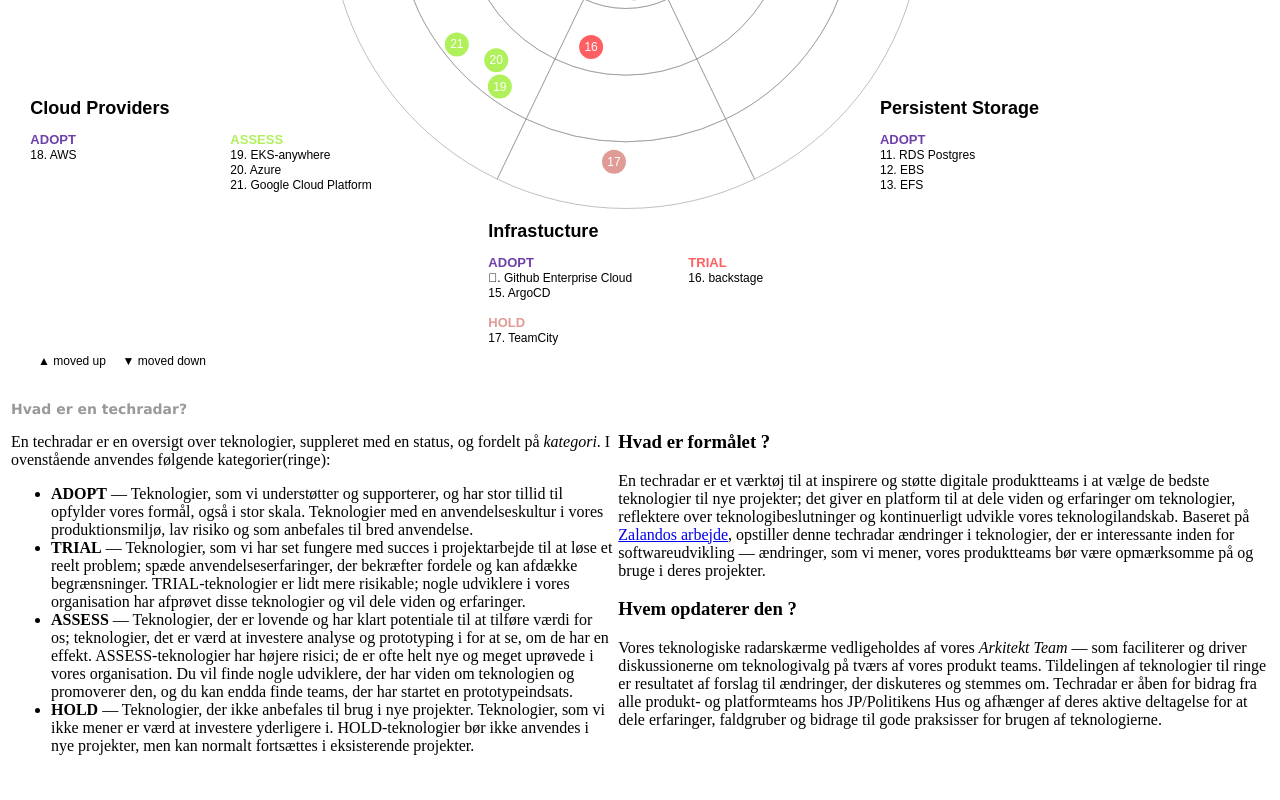
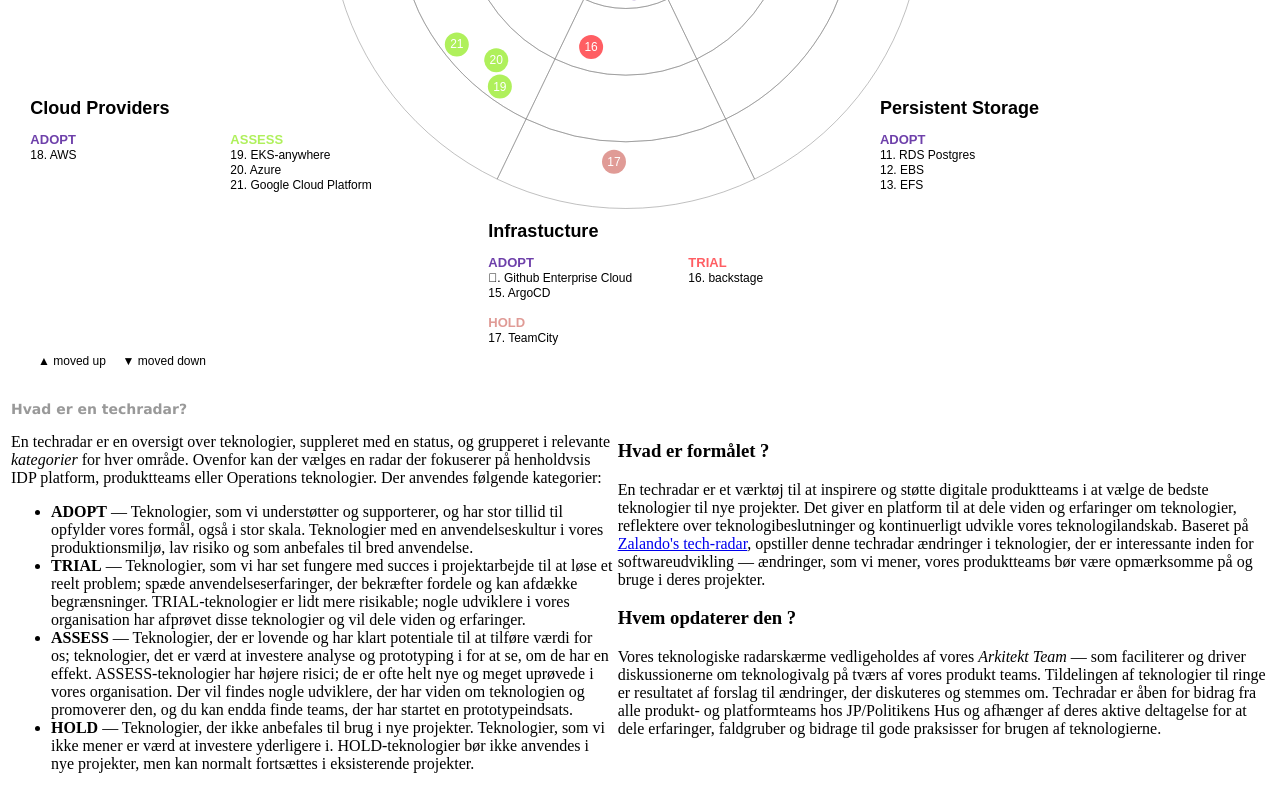
Before and after one commit to test-jppolitikenshus/techradar, a React (Vite) app: page / in a window 1280 px wide. Shown: the part 701-1501 px from the top of the page. Built offline with nearby package versions, Linux system fonts and the light colour scheme; a web font is replaced by a local one.

Commit message:
Update techradar descriptions and clarify usage of categories in App component

```diff
--- a/src/App.tsx
+++ b/src/App.tsx
@@ -33,13 +33,13 @@
             <td>
               <h3 style={{ fontFamily: "Geneva, Arial, Helvetica, sans-serif", fontSize: "14px", color: "rgb(153, 153, 153)" }}>Hvad er en techradar?</h3>
               <p>
-                En techradar er en oversigt over teknologier, suppleret med en status, og fordelt på <em>kategori</em>. I ovenstående anvendes følgende kategorier(ringe):
+                En techradar er en oversigt over teknologier, suppleret med en status, og grupperet i relevante <em>kategorier</em> for hver område. Ovenfor kan der vælges en radar der fokuserer på henholdvsis IDP platform, produktteams eller Operations teknologier. Der anvendes følgende kategorier:
               </p>
 
               <ul>
                 <li><strong>ADOPT</strong> &mdash; Teknologier, som vi understøtter og supporterer, og har stor tillid til opfylder vores formål, også i stor skala. Teknologier med en anvendelseskultur i vores produktionsmiljø, lav risiko og som anbefales til bred anvendelse.</li>
                 <li><strong>TRIAL</strong> &mdash; Teknologier, som vi har set fungere med succes i projektarbejde til at løse et reelt problem; spæde anvendelseserfaringer, der bekræfter fordele og kan afdække begrænsninger. TRIAL-teknologier er lidt mere risikable; nogle udviklere i vores organisation har afprøvet disse teknologier og vil dele viden og erfaringer. </li>
-                <li><strong>ASSESS</strong> &mdash; Teknologier, der er lovende og har klart potentiale til at tilføre værdi for os; teknologier, det er værd at investere analyse og prototyping i for at se, om de har en effekt. ASSESS-teknologier har højere risici; de er ofte helt nye og meget uprøvede i vores organisation. Du vil finde nogle udviklere, der har viden om teknologien og promoverer den, og du kan endda finde teams, der har startet en prototypeindsats. </li>
+                <li><strong>ASSESS</strong> &mdash; Teknologier, der er lovende og har klart potentiale til at tilføre værdi for os; teknologier, det er værd at investere analyse og prototyping i for at se, om de har en effekt. ASSESS-teknologier har højere risici; de er ofte helt nye og meget uprøvede i vores organisation. Der vil findes nogle udviklere, der har viden om teknologien og promoverer den, og du kan endda finde teams, der har startet en prototypeindsats. </li>
                 <li><strong>HOLD</strong> &mdash; Teknologier, der ikke anbefales til brug i nye projekter. Teknologier, som vi ikke mener er værd at investere yderligere i. HOLD-teknologier bør ikke anvendes i nye projekter, men kan normalt fortsættes i eksisterende projekter.</li>
               </ul>
 
@@ -48,7 +48,7 @@
               <h3>Hvad er formålet ?</h3>
 
               <p>
-                En techradar er et værktøj til at inspirere og støtte digitale produktteams i at vælge de bedste teknologier til nye projekter; det giver en platform til at dele viden og erfaringer om teknologier, reflektere over teknologibeslutninger og kontinuerligt udvikle vores teknologilandskab. Baseret på <a href="https://opensource.zalando.com/tech-radar/#">Zalandos arbejde</a>, opstiller denne techradar ændringer i teknologier, der er interessante inden for softwareudvikling &mdash; ændringer, som vi mener, vores produktteams bør være opmærksomme på og bruge i deres projekter.</p>
+                En techradar er et værktøj til at inspirere og støtte digitale produktteams i at vælge de bedste teknologier til nye projekter. Det giver en platform til at dele viden og erfaringer om teknologier, reflektere over teknologibeslutninger og kontinuerligt udvikle vores teknologilandskab. Baseret på <a href="https://opensource.zalando.com/tech-radar/#">Zalando's tech-radar</a>, opstiller denne techradar ændringer i teknologier, der er interessante inden for softwareudvikling &mdash; ændringer, som vi mener, vores produktteams bør være opmærksomme på og bruge i deres projekter.</p>
 
               <h3>Hvem opdaterer den ?</h3>
 
```
